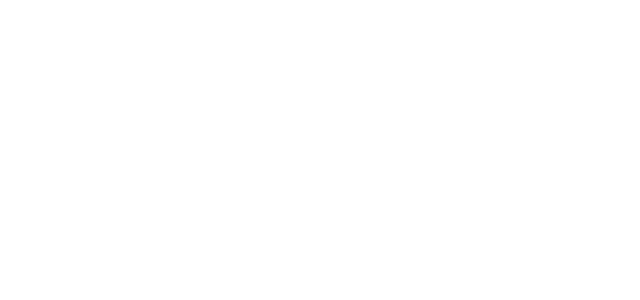
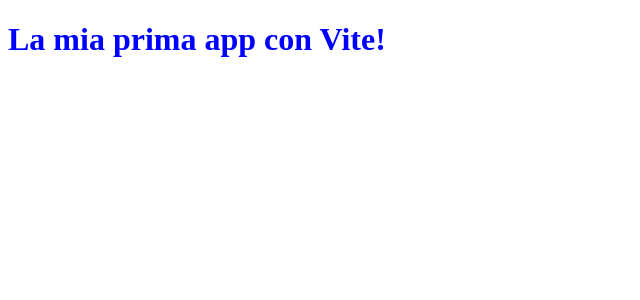
Before and after one commit to EleonoraFlaborea/vite-hello-world, a Vue app: page / in a window 1280 px wide. Shown: the top 300 px of the page, without its empty margins (0-640 px from the left). Built offline with nearby package versions, Linux system fonts and the light colour scheme.

Commit message:
add color text and fixed App component

```diff
--- a/src/App.vue
+++ b/src/App.vue
@@ -1,9 +1,16 @@
 <script>
+import AppTitle from './components/Apptitle.vue'
+
 export default {
-  name: 'MyApp'
+  name: 'MyApp',
+  components: {
+    AppTitle
+  }
 }
 </script>
 
-<template></template>
+<template>
+  <AppTitle />
+</template>
 
 <style></style>
--- a/src/components/AppTitle.vue
+++ b/src/components/AppTitle.vue
@@ -5,7 +5,11 @@
 </script>
 
 <template>
-    <h1>La mia prima app con Vite!</h1>
+    <h1 class="title-color">La mia prima app con Vite!</h1>
 </template>
 
-<style></style>
+<style>
+.title-color {
+    color: blue;
+}
+</style>
```
Also changed, not shown: 1 other file (tests, documents, lock files or other folders).
